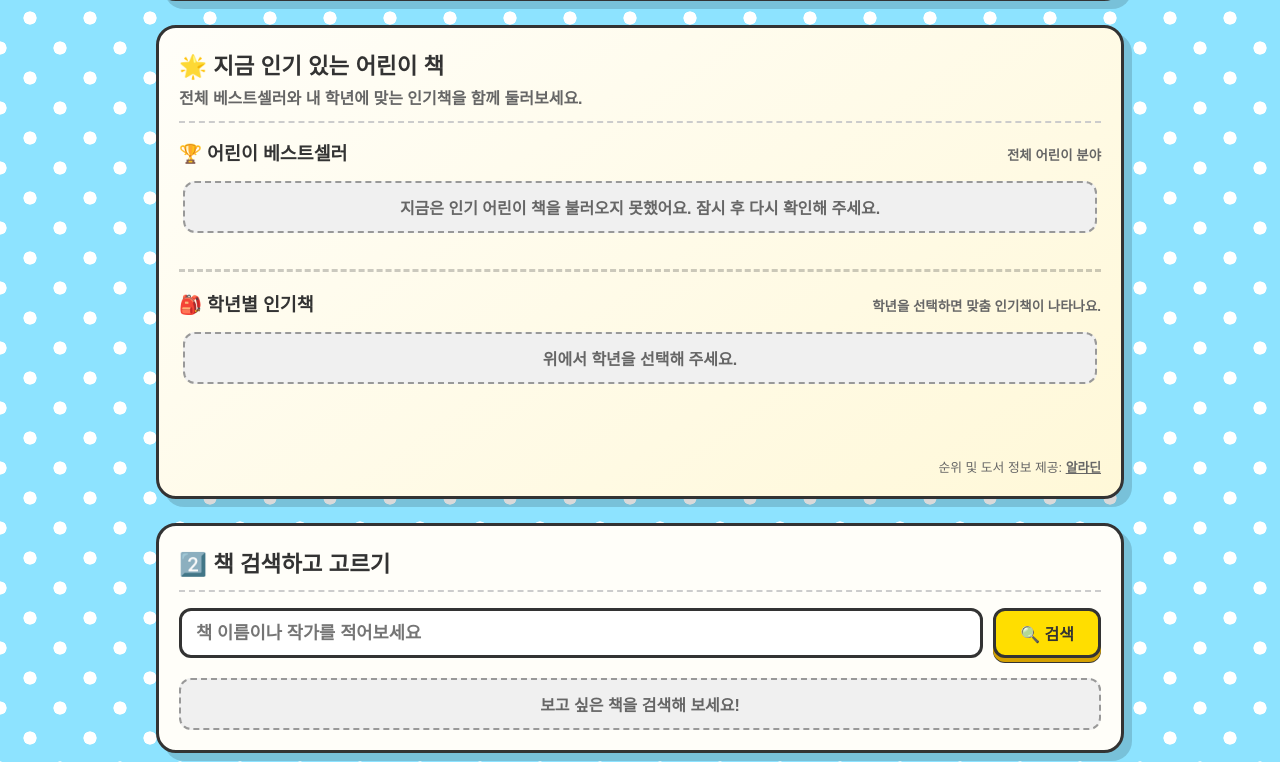
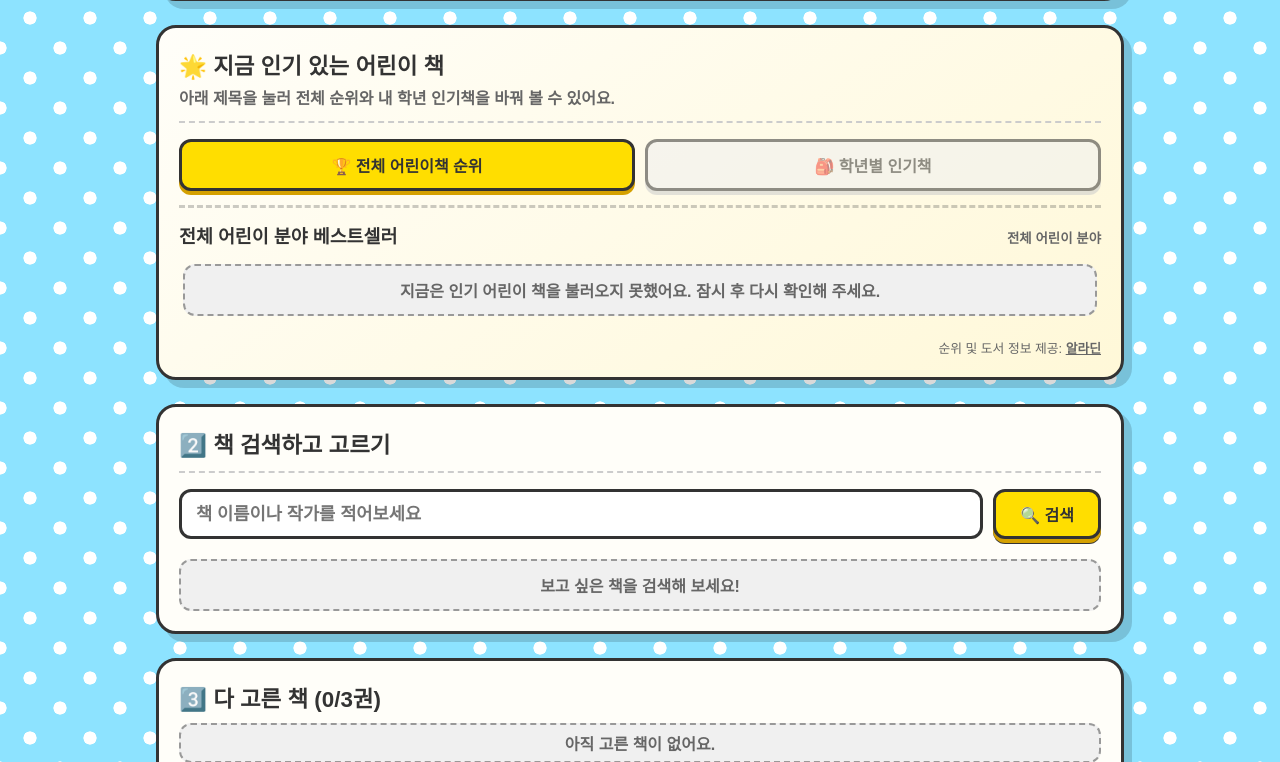
Before and after one commit to mintring125/iwantbooks, a Flask app: page / in a window 1280 px wide. Shown: the part 732-1494 px from the top of the page. Run offline with Flask 3, Linux system fonts and the light colour scheme; data that the repository does not hold is empty; some libraries are stand-ins or nearby versions; some web fonts are replaced.

Commit message:
Switch recommendations and rank export requests

```diff
--- a/app.py
+++ b/app.py
@@ -630,15 +630,29 @@ def load_export_template_workbook():
 
     workbook = openpyxl.Workbook()
     worksheet = workbook.active
-    worksheet.merge_cells("A1:G1")
+    worksheet.merge_cells("A1:H1")
     worksheet["A1"] = "2026년 황지중앙초 학생, 학부모 구입 희망도서 목록"
-    headers = ["순", "도서명", "출판사", "지은이", "수량", "금액(정가)", "할인금액"]
+    headers = [
+        "순",
+        "도서명",
+        "희망 인원",
+        "출판사",
+        "지은이",
+        "수량",
+        "금액(정가)",
+        "할인금액",
+    ]
     for index, header in enumerate(headers, start=1):
         worksheet.cell(row=2, column=index, value=header)
     return workbook
 
 
 def configure_export_sheet(worksheet):
+    for merged_range in list(worksheet.merged_cells.ranges):
+        if merged_range.min_row == 1 and merged_range.max_row == 1:
+            worksheet.unmerge_cells(str(merged_range))
+    worksheet.merge_cells("A1:H1")
+
     worksheet.sheet_properties.pageSetUpPr.fitToPage = True
     worksheet.page_setup.paperSize = worksheet.PAPERSIZE_A4
     worksheet.page_setup.orientation = worksheet.ORIENTATION_LANDSCAPE
@@ -654,22 +668,76 @@ def configure_export_sheet(worksheet):
     worksheet.print_title_rows = "1:2"
     worksheet.freeze_panes = "A3"
     worksheet.column_dimensions["A"].width = 8
-    worksheet.column_dimensions["B"].width = 42
-    worksheet.column_dimensions["C"].width = 14
+    worksheet.column_dimensions["B"].width = 38
+    worksheet.column_dimensions["C"].width = 11
     worksheet.column_dimensions["D"].width = 14
-    worksheet.column_dimensions["E"].width = 7
-    worksheet.column_dimensions["F"].width = 12
-    worksheet.column_dimensions["G"].width = 11
+    worksheet.column_dimensions["E"].width = 19
+    worksheet.column_dimensions["F"].width = 7
+    worksheet.column_dimensions["G"].width = 12
+    worksheet.column_dimensions["H"].width = 11
     worksheet.row_dimensions[1].height = 42
     worksheet.row_dimensions[2].height = 30
     worksheet["A1"].alignment = Alignment(horizontal="center", vertical="center")
     worksheet["A1"].font = Font(name="맑은 고딕", size=20)
 
+    headers = [
+        "순",
+        "도서명",
+        "희망 인원",
+        "출판사",
+        "지은이",
+        "수량",
+        "금액(정가)",
+        "할인금액",
+    ]
     header_fill = PatternFill(fill_type="solid", start_color="E8C840", end_color="E8C840")
     center_alignment = Alignment(horizontal="center", vertical="center")
-    for col in range(1, 8):
+    for col, header in enumerate(headers, start=1):
+        worksheet.cell(row=2, column=col, value=header)
         worksheet.cell(row=2, column=col).fill = header_fill
         worksheet.cell(row=2, column=col).alignment = center_alignment
+
+
+def aggregate_recommended_books(submissions):
+    aggregated = {}
+
+    for submission in submissions:
+        student_book_keys = set()
+        for book in submission.get("books", []):
+            title_key = normalize_title(book.get("title", ""))
+            isbn_key = normalize_isbn(book.get("isbn", book.get("isbn13", "")))
+            if title_key:
+                book_key = ("title", title_key)
+            elif isbn_key:
+                book_key = ("isbn", isbn_key)
+            else:
+                continue
+
+            if book_key in student_book_keys:
+                continue
+            student_book_keys.add(book_key)
+
+            if book_key not in aggregated:
+                aggregated[book_key] = {
+                    **book,
+                    "recommendationCount": 0,
+                }
+            else:
+                saved_book = aggregated[book_key]
+                for field in ("title", "author", "publisher", "isbn", "isbn13", "price", "salePrice"):
+                    if not saved_book.get(field) and book.get(field):
+                        saved_book[field] = book[field]
+
+            aggregated[book_key]["recommendationCount"] += 1
+
+    return sorted(
+        aggregated.values(),
+        key=lambda book: (
+            -book["recommendationCount"],
+            str(book.get("title", "")).casefold(),
+            str(book.get("author", "")).casefold(),
+        ),
+    )
 
 
 def fill_export_sheet(worksheet, grade, class_num, books, include_grade_class=True):
@@ -679,7 +747,8 @@ def fill_export_sheet(worksheet, grade, class_num, books, include_grade_class=Tr
     else:
         worksheet["A1"] = "2026년 황지중앙초 학생, 학부모 구입 희망도서 목록"
 
-    for row_num in range(3, 43):
+    last_book_row = max(42, len(books) + 2)
+    for row_num in range(3, last_book_row + 1):
         seq = row_num - 2
         book = books[seq - 1] if seq - 1 < len(books) else {}
         price = int(book.get("price", 0) or 0)
@@ -690,20 +759,27 @@ def fill_export_sheet(worksheet, grade, class_num, books, include_grade_class=Tr
         worksheet.cell(row=row_num, column=1, value=seq)
         worksheet.cell(row=row_num, column=1).alignment = Alignment(horizontal="center", vertical="center")
         worksheet.cell(row=row_num, column=2, value=book.get("title", ""))
-        worksheet.cell(row=row_num, column=3, value=book.get("publisher", ""))
-        worksheet.cell(row=row_num, column=4, value=book.get("author", ""))
-        worksheet.cell(row=row_num, column=5, value=1 if book else None)
-        worksheet.cell(row=row_num, column=5).alignment = Alignment(horizontal="center", vertical="center")
-        worksheet.cell(row=row_num, column=6, value=price if book else None)
-        worksheet.cell(row=row_num, column=7, value=sale_price if book else 0)
-        worksheet.cell(row=row_num, column=6).number_format = "#,##0"
+        worksheet.cell(
+            row=row_num,
+            column=3,
+            value=book.get("recommendationCount") if book else None,
+        )
+        worksheet.cell(row=row_num, column=3).alignment = Alignment(horizontal="center", vertical="center")
+        worksheet.cell(row=row_num, column=4, value=book.get("publisher", ""))
+        worksheet.cell(row=row_num, column=5, value=book.get("author", ""))
+        worksheet.cell(row=row_num, column=6, value=1 if book else None)
+        worksheet.cell(row=row_num, column=6).alignment = Alignment(horizontal="center", vertical="center")
+        worksheet.cell(row=row_num, column=7, value=price if book else None)
+        worksheet.cell(row=row_num, column=8, value=sale_price if book else None)
         worksheet.cell(row=row_num, column=7).number_format = "#,##0"
+        worksheet.cell(row=row_num, column=8).number_format = "#,##0"
 
-    worksheet.cell(row=43, column=2, value="계")
-    worksheet.cell(row=43, column=6, value="=SUM(F3:F42)")
-    worksheet.cell(row=43, column=6).number_format = "#,##0"
-    worksheet.cell(row=43, column=7, value="=SUM(G3:G42)")
-    worksheet.cell(row=43, column=7).number_format = "#,##0"
+    total_row = last_book_row + 1
+    worksheet.cell(row=total_row, column=2, value="계")
+    worksheet.cell(row=total_row, column=7, value=f"=SUM(G3:G{last_book_row})")
+    worksheet.cell(row=total_row, column=7).number_format = "#,##0"
+    worksheet.cell(row=total_row, column=8, value=f"=SUM(H3:H{last_book_row})")
+    worksheet.cell(row=total_row, column=8).number_format = "#,##0"
 
 
 def build_admin_workbook(submissions):
@@ -714,24 +790,22 @@ def build_admin_workbook(submissions):
     groups = {}
     for submission in submissions:
         key = (submission["grade"], submission["classNum"])
-        groups.setdefault(key, [])
-        groups[key].extend(submission.get("books", []))
+        groups.setdefault(key, []).append(submission)
 
     if not submissions:
         worksheet = template_sheet
         worksheet.title = "희망도서"
         fill_export_sheet(worksheet, "", "", [], include_grade_class=False)
     elif len(groups) == 1:
-        (grade, class_num), books = next(iter(sorted(groups.items())))
+        (grade, class_num), group_submissions = next(iter(sorted(groups.items())))
         worksheet = template_sheet
         worksheet.title = f"{grade}학년 {class_num}반"
+        books = aggregate_recommended_books(group_submissions)
         fill_export_sheet(worksheet, grade, class_num, books, include_grade_class=True)
     else:
-        all_books = []
-        for submission in submissions:
-            all_books.extend(submission.get("books", []))
         worksheet = template_sheet
         worksheet.title = "황지중앙초"
+        all_books = aggregate_recommended_books(submissions)
         fill_export_sheet(worksheet, "", "", all_books, include_grade_class=False)
 
     if "template" in workbook.sheetnames and len(workbook.sheetnames) > 1:
--- a/static/style.css
+++ b/static/style.css
@@ -202,10 +202,40 @@ button, input, select {
     font-weight: 700;
 }
 
-.recommendation-group + .recommendation-group {
-    margin-top: 22px;
-    padding-top: 18px;
-    border-top: 3px dashed rgba(51, 51, 51, 0.25);
+.recommendation-tabs {
+    display: flex;
+    gap: 10px;
+    margin-bottom: 14px;
+    border-bottom: 3px dashed rgba(51, 51, 51, 0.25);
+    padding-bottom: 14px;
+}
+
+.recommendation-tab {
+    flex: 1;
+    min-width: 0;
+    border: 3px solid var(--line);
+    border-radius: var(--radius-md);
+    background: var(--btn-gray);
+    color: var(--text-main);
+    box-shadow: 0 4px 0 var(--btn-gray-shadow);
+    cursor: pointer;
+    font-weight: 800;
+    padding: 11px 10px;
+}
+
+.recommendation-tab.active {
+    background: var(--btn-primary);
+    box-shadow: 0 4px 0 var(--btn-primary-shadow);
+}
+
+.recommendation-tab:disabled {
+    cursor: not-allowed;
+    opacity: 0.55;
+}
+
+.recommendation-tab:focus-visible {
+    outline: 4px solid var(--btn-active);
+    outline-offset: 3px;
 }
 
 .recommendation-title-row {
--- a/templates/index.html
+++ b/templates/index.html
@@ -59,13 +59,22 @@
                 <div class="panel-head bestseller-head">
                     <div>
                         <h2 id="bestsellerHeading">🌟 지금 인기 있는 어린이 책</h2>
-                        <p>전체 베스트셀러와 내 학년에 맞는 인기책을 함께 둘러보세요.</p>
+                        <p>아래 제목을 눌러 전체 순위와 내 학년 인기책을 바꿔 볼 수 있어요.</p>
                     </div>
                 </div>
 
-                <div class="recommendation-group">
+                <div class="recommendation-tabs" role="tablist" aria-label="인기 도서 목록 선택">
+                    <button id="bestsellerTab" class="recommendation-tab active" type="button" role="tab" aria-selected="true" aria-controls="bestsellerView" onclick="switchRecommendationView('bestseller')">
+                        🏆 전체 어린이책 순위
+                    </button>
+                    <button id="gradePopularTab" class="recommendation-tab" type="button" role="tab" aria-selected="false" aria-controls="gradePopularView" disabled onclick="switchRecommendationView('grade')">
+                        🎒 학년별 인기책
+                    </button>
+                </div>
+
+                <div id="bestsellerView" class="recommendation-group" role="tabpanel" aria-labelledby="bestsellerTab">
                     <div class="recommendation-title-row">
-                        <h3>🏆 어린이 베스트셀러</h3>
+                        <h3>전체 어린이 분야 베스트셀러</h3>
                         <span>전체 어린이 분야</span>
                     </div>
                     <div id="bestsellerTrack" class="bestseller-track" tabindex="0" aria-label="어린이 베스트셀러 목록">
@@ -73,9 +82,9 @@
                     </div>
                 </div>
 
-                <div class="recommendation-group grade-popular-group">
+                <div id="gradePopularView" class="recommendation-group grade-popular-group hidden" role="tabpanel" aria-labelledby="gradePopularTab" aria-hidden="true">
                     <div class="recommendation-title-row">
-                        <h3 id="gradePopularHeading">🎒 학년별 인기책</h3>
+                        <h3 id="gradePopularHeading">학년별 인기책</h3>
                         <span id="gradePopularCaption">학년을 선택하면 맞춤 인기책이 나타나요.</span>
                     </div>
                     <div id="gradePopularTrack" class="bestseller-track" tabindex="0" aria-label="선택한 학년 인기책 목록">
@@ -125,7 +134,7 @@
                 </div>
 
                 <div id="adminTools" class="hidden">
-                    <div class="admin-catalog-box">
+                    <div class="admin-catalog-box hidden" aria-hidden="true">
                         <h3>📚 도서관 소장 도서 (복본 확인용)</h3>
                         <p class="catalog-stats">현재 올라간 목록 수: <span id="catalogCount">불러오는 중...</span></p>
                         <div class="admin-catalog-actions">
@@ -347,6 +356,25 @@
             return listName === "grade" ? gradePopularBooks : bestsellerBooks;
         }
 
+        function switchRecommendationView(view) {
+            const showGrade = view === "grade";
+            const gradeTab = document.getElementById("gradePopularTab");
+            if(showGrade && gradeTab.disabled) return;
+
+            const bestsellerTab = document.getElementById("bestsellerTab");
+            const bestsellerView = document.getElementById("bestsellerView");
+            const gradeView = document.getElementById("gradePopularView");
+
+            bestsellerTab.classList.toggle("active", !showGrade);
+            gradeTab.classList.toggle("active", showGrade);
+            bestsellerTab.setAttribute("aria-selected", String(!showGrade));
+            gradeTab.setAttribute("aria-selected", String(showGrade));
+            bestsellerView.classList.toggle("hidden", showGrade);
+            gradeView.classList.toggle("hidden", !showGrade);
+            bestsellerView.setAttribute("aria-hidden", String(showGrade));
+            gradeView.setAttribute("aria-hidden", String(!showGrade));
+        }
+
         function renderRecommendationTrack(trackId, books, listName) {
             const track = document.getElementById(trackId);
             track.innerHTML = books.map((book, index) => {
@@ -395,15 +423,21 @@
 
             gradePopularBooks = [];
             if(!gradeBand) {
-                heading.textContent = "🎒 학년별 인기책";
+                heading.textContent = "학년별 인기책";
+                document.getElementById("gradePopularTab").textContent = "🎒 학년별 인기책";
+                document.getElementById("gradePopularTab").disabled = true;
                 caption.textContent = "학년을 선택하면 맞춤 인기책이 나타나요.";
                 track.innerHTML = '<div class="helper-card">위에서 학년을 선택해 주세요.</div>';
+                switchRecommendationView("bestseller");
                 return;
             }
 
-            heading.textContent = `🎒 ${gradeBand} 인기책`;
+            heading.textContent = `${gradeBand} 인기책`;
+            document.getElementById("gradePopularTab").textContent = `🎒 ${gradeBand} 인기책`;
+            document.getElementById("gradePopularTab").disabled = false;
             caption.textContent = `${grade}학년에게 맞는 알라딘 인기 순위`;
             track.innerHTML = `<div class="helper-card">${gradeBand} 인기책을 불러오는 중입니다...</div>`;
+            switchRecommendationView("grade");
 
             if(gradePopularClientCache[gradeBand]) {
                 gradePopularBooks = gradePopularClientCache[gradeBand];
@@ -748,7 +782,6 @@
                 document.getElementById("adminLoginBox").classList.add("hidden");
                 document.getElementById("adminTools").classList.remove("hidden");
                 loadAdminSubmissions();
-                loadCatalogInfo();
             } else {
                 showAlert('로그인 실패', d.error);
             }
```
Also changed, not shown: test_app.py (+53 -0 lines).
